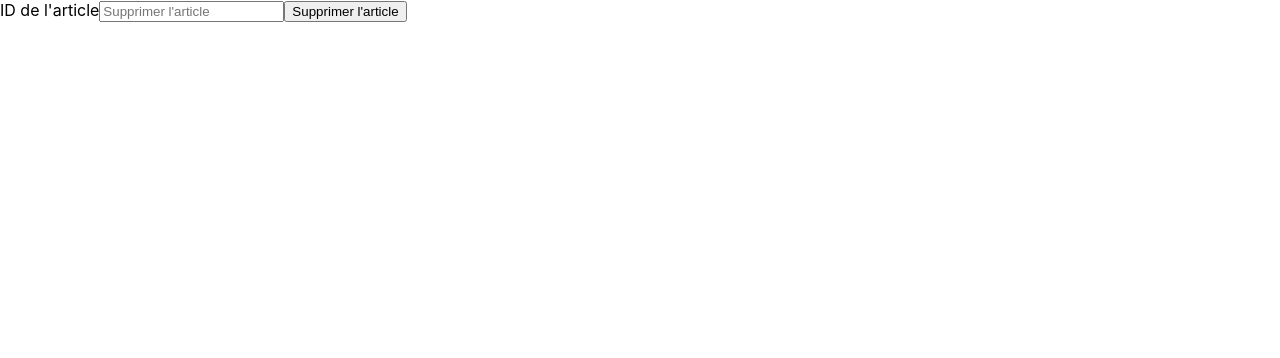
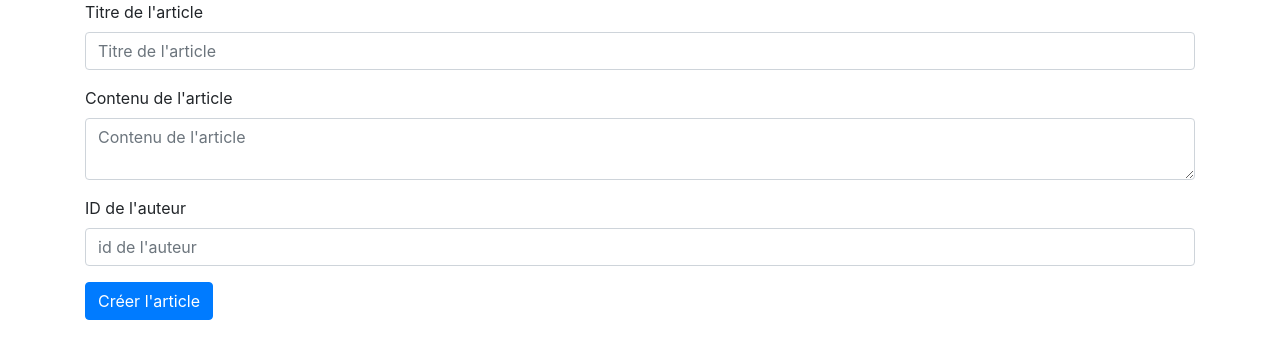
Before and after one commit to ShivaPrime82/first-react-projet, a React (Create React App) app: page / in a window 1280 px wide. Shown: the top 358 px of the page. Built offline with nearby package versions, Linux system fonts and the light colour scheme.

Commit message:
add react-boostrap

```diff
--- a/package.json
+++ b/package.json
@@ -7,6 +7,7 @@
         "@testing-library/react": "^9.5.0",
         "@testing-library/user-event": "^7.2.1",
         "react": "^16.13.1",
+        "react-bootstrap": "^1.0.0",
         "react-dom": "^16.13.1",
         "react-scripts": "3.4.1"
     },
--- a/public/index.html
+++ b/public/index.html
@@ -9,6 +9,12 @@
     <meta name="description" content="Web site created using create-react-app" />
     <link rel="apple-touch-icon" href="logo192.png" />
     <link rel="manifest" href="manifest.json" />
+    <link
+        rel="stylesheet"
+        href="https://maxcdn.bootstrapcdn.com/bootstrap/4.4.1/css/bootstrap.min.css"
+        integrity="sha384-Vkoo8x4CGsO3+Hhxv8T/Q5PaXtkKtu6ug5TOeNV6gBiFeWPGFN9MuhOf23Q9Ifjh"
+        crossorigin="anonymous"
+    />
     <title>React App</title>
 </head>
 
--- a/src/App.js
+++ b/src/App.js
@@ -1,11 +1,11 @@
 import React from 'react';
-//import CreateArticle from './CreateArticle';
-import DeleteArticle from './DeleteArticle';
+import CreateArticle from './CreateArticle';
+//import DeleteArticle from './DeleteArticle';
 
 const App = () => {
     return (
         <div>
-            <DeleteArticle />
+            <CreateArticle />
         </div>
     );
 }
--- a/src/CreateArticle.js
+++ b/src/CreateArticle.js
@@ -1,4 +1,9 @@
 import React, { useState } from 'react';
+
+import Container from 'react-bootstrap/Container';
+import Form from 'react-bootstrap/Form';
+import Button from 'react-bootstrap/Button';
+
 
 const CreateArticle = () => {
     const [title, setTitle] = useState("");
@@ -41,23 +46,40 @@ const CreateArticle = () => {
     }
 
     return (
-        <form onSubmit={handleSubmit}>
-            <div>
-                <label htmlFor="title">Titre de l'article</label>
-                <input type="text" name="title" onChange={handleChange} value={title} placeholder="Titre de l'article" />
-            </div>
-            <div>
-                <label htmlFor="content">Contenu de l'article</label>
-                <textarea name="content" onChange={handleChange} value={content} placeholder="Contenu de l'article"></textarea>
-            </div>
-            <div>
-                <label htmlFor="author">ID de l'auteur</label>
-                <input type="number" name="author" onChange={handleChange} value={author} placeholder="id de l'auteur" />
-            </div>
-            <div>
-                <button type="submit">Créer l'article</button>
-            </div>
-        </form>
+        <Container>
+            <Form onSubmit={handleSubmit}>
+                <Form.Group controlId="article.title">
+                    <Form.Label>Titre de l'article</Form.Label>
+                    <Form.Control
+                        type="text"
+                        name="title"
+                        onChange={handleChange}
+                        value={title}
+                        placeholder="Titre de l'article"
+                    />
+                </Form.Group>
+                <Form.Group controlId="article.content">
+                    <Form.Label>Contenu de l'article</Form.Label>
+                    <Form.Control
+                        as="textarea"
+                        name="content"
+                        onChange={handleChange}
+                        value={content}
+                        placeholder="Contenu de l'article"
+                    />
+                </Form.Group>
+                <Form.Group controlId="article.author">
+                    <Form.Label>ID de l'auteur</Form.Label>
+                    <Form.Control
+                        type="number"
+                        name="author"
+                        onChange={handleChange}
+                        value={author}
+                        placeholder="id de l'auteur" />
+                </Form.Group>
+                <Button variant="primary" type="submit">Créer l'article</Button>
+            </Form>
+        </Container>
     );
 };
 
```
Also changed, not shown: 1 other file (tests, documents, lock files or other folders).
